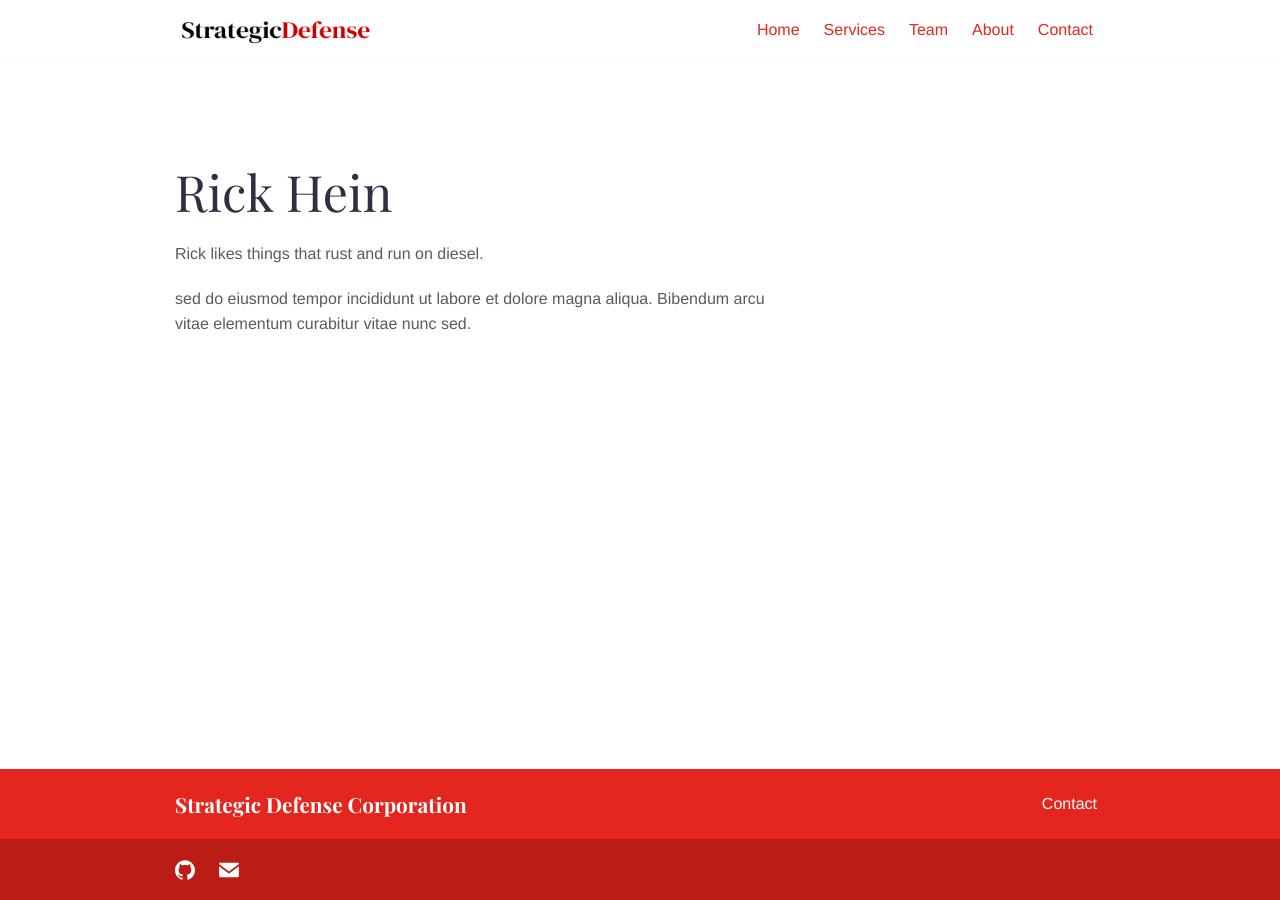
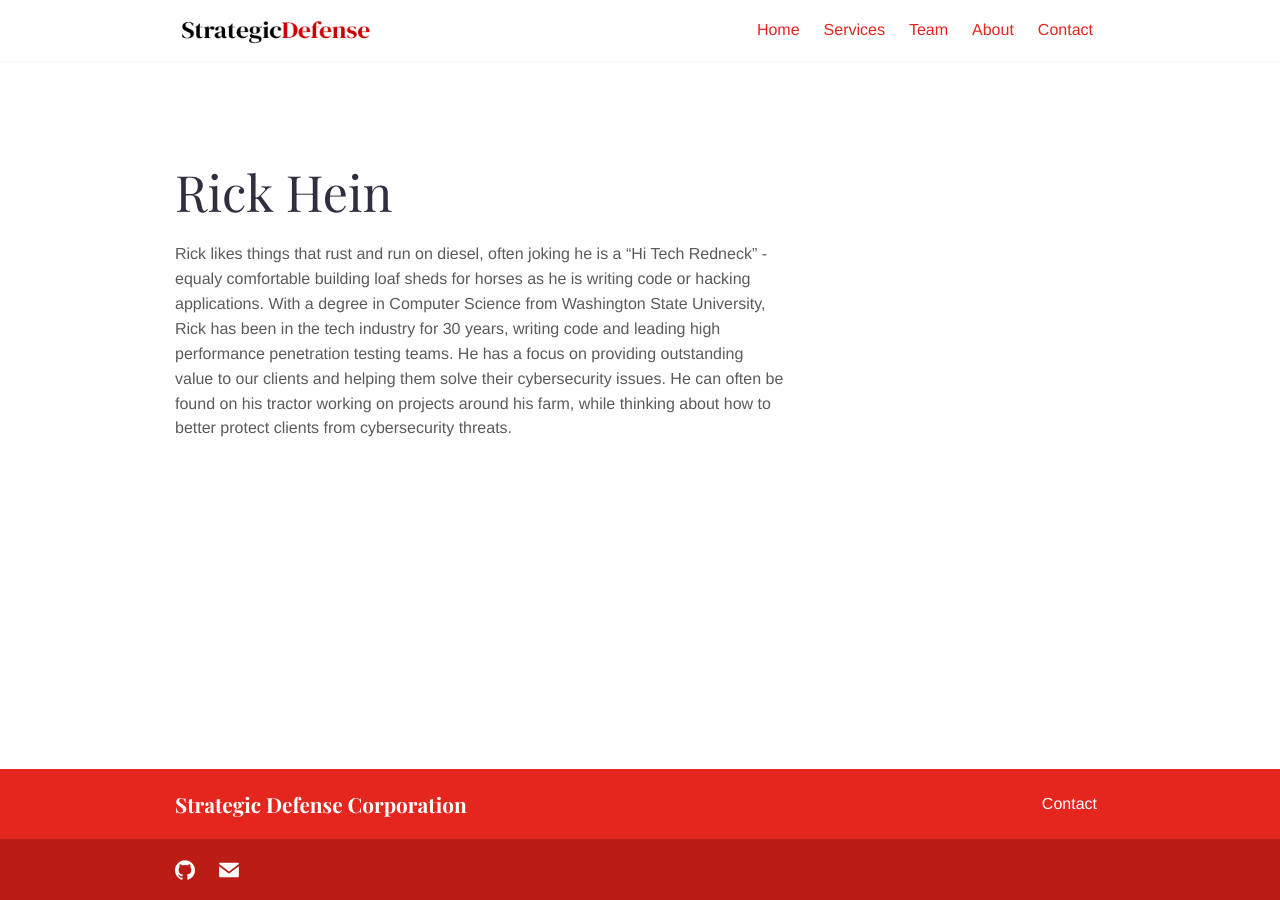
Before and after one commit to strategicdefense/strategicdefense.github.io, a Jekyll site: the page built from _team/rick.md, in a window 1280 px wide. Built offline with Jekyll 4.4.1, drawn with Linux system fonts in a browser that asks for light colours.

Commit message:
robots and rick

```diff
--- a/_team/rick.md
+++ b/_team/rick.md
@@ -8,7 +8,4 @@ promoted: true
 weight: 2
 ---
 
-Rick likes things that rust and run on diesel.
-<!--more-->
-
-sed do eiusmod tempor incididunt ut labore et dolore magna aliqua. Bibendum arcu vitae elementum curabitur vitae nunc sed.
+Rick likes things that rust and run on diesel, often joking he is a "Hi Tech Redneck" - equaly comfortable building loaf sheds for horses as he is writing code or hacking applications. With a degree in Computer Science from Washington State University, Rick has been in the tech industry for 30 years, writing code and leading high performance penetration testing teams. He has a focus on providing outstanding value to our clients and helping them solve their cybersecurity issues. He can often be found on his tractor working on projects around his farm, while thinking about how to better protect clients from cybersecurity threats.
--- a/robots.txt
+++ b/robots.txt
@@ -2,4 +2,5 @@
 layout: none
 ---
 User-agent: *
+Allow: /
 Sitemap: {{ site.url }}/sitemap.xml
```
Also changed, not shown: 3 other files.
